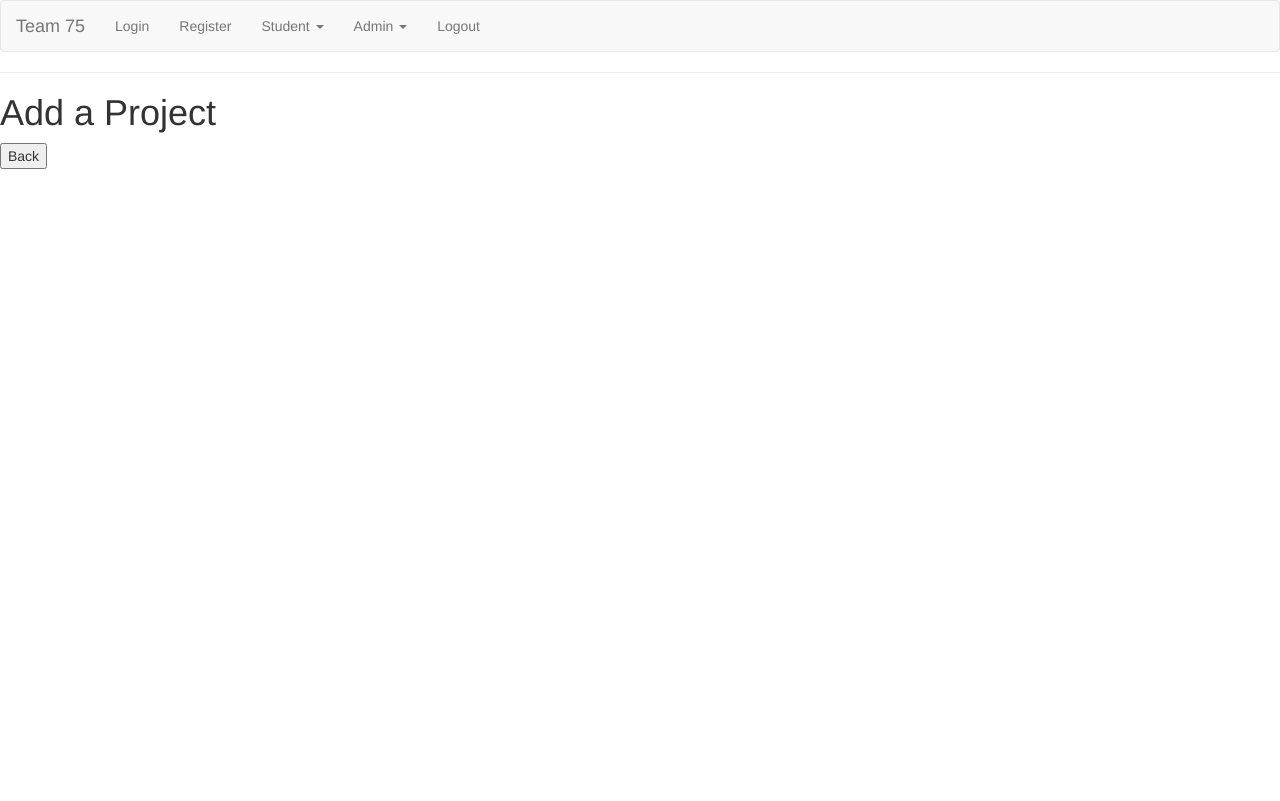
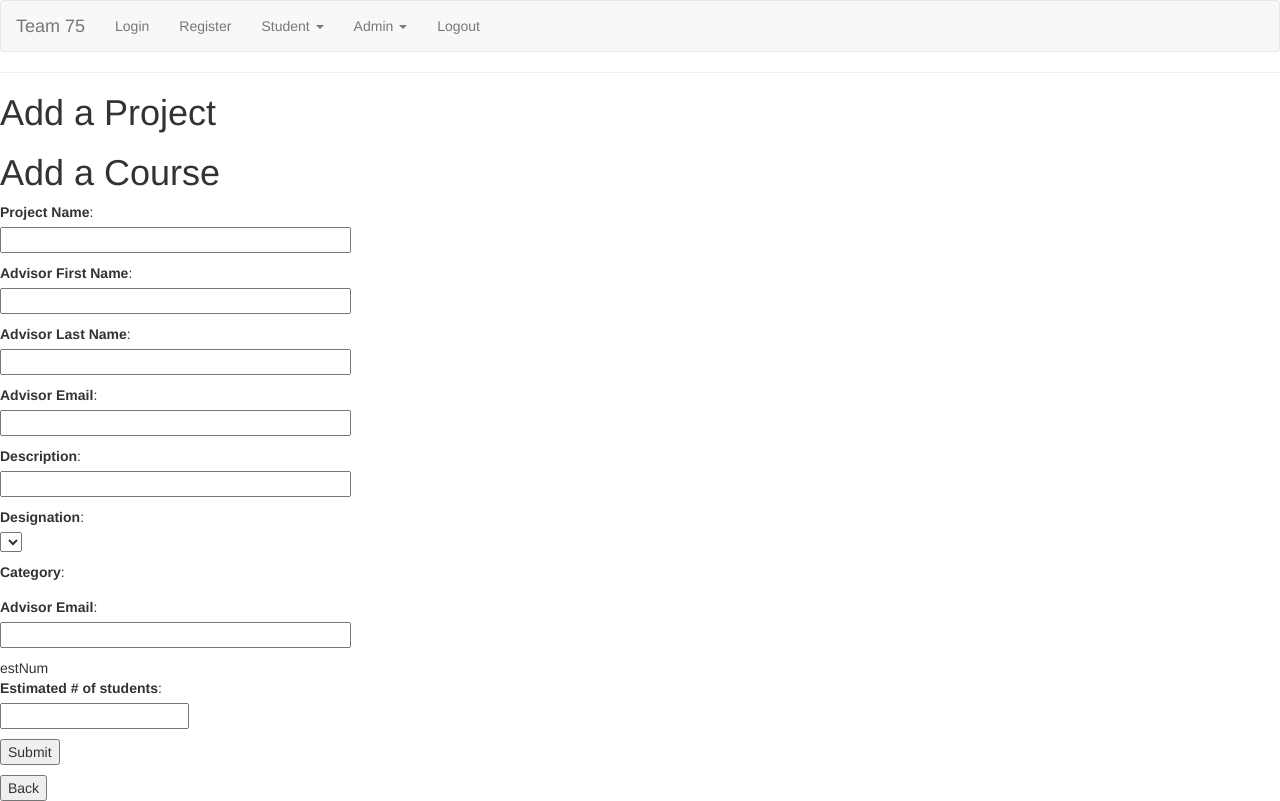
Before and after one commit to bmawji3/cs4400, a Flask app: page /add-project-admin in a window 1280 px wide. Before the commit the page ends 169 px from the top, so only its background shows below. Run offline with Flask 2, Linux system fonts and the light colour scheme; the visitor is signed in with stand-in values (Sample User, id 1); lists and menus that the app fills with data are empty; some libraries are stand-ins or nearby versions.

Commit message:
more stuff to forms

```diff
--- a/phase3/app/general/forms.py
+++ b/phase3/app/general/forms.py
@@ -27,7 +27,8 @@ class EditProfileForm(FlaskForm):
 
 class AddProjectForm(FlaskForm):
     name = StringField('Project Name', [InputRequired()])
-    advisor = StringField('Advisor', [InputRequired()])
+    advisorFName = StringField('Advisor First Name', [InputRequired()])
+    advisorLName = StringField('Advisor Last Name', [InputRequired()])
     advisorEmail = StringField('Advisor Email', [InputRequired(), Email()])
     description = StringField('Description', [InputRequired()])
     designation = SelectField('Designation')
--- a/phase3/app/templates/admin/add_project_admin.html
+++ b/phase3/app/templates/admin/add_project_admin.html
@@ -1,5 +1,46 @@
 {% extends "base.html" %}
 {% block content %}
     <h1>Add a Project</h1>
+    <h1>Add a Course</h1>
+    <form action="" method="post" name="addproject">
+        {{ form.hidden_tag() }}
+        <p>
+            {{ form.name.label }}:<br>
+            {{ form.name(size=40) }}<br>
+        </p>
+        <p>
+            {{ form.advisorFName.label }}:<br>
+            {{ form.advisorFName(size=40) }}<br>
+        </p>
+        <p>
+            {{ form.advisorLName.label }}:<br>
+            {{ form.advisorLName(size=40) }}<br>
+        </p>
+        <p>
+            {{ form.advisorEmail.label }}:<br>
+            {{ form.advisorEmail(size=40) }}<br>
+        </p>
+        <p>
+            {{ form.description.label }}:<br>
+            {{ form.description(size=40) }}<br>
+        </p>
+        <p>
+            {{ form.designation.label }}:<br>
+            {{ form.designation() }}<br>
+        </p>
+        <p>
+            <label for="category">Category</label>:<br>
+            {{ category_html | safe }}
+        </p>
+        <p>
+            {{ form.advisorEmail.label }}:<br>
+            {{ form.advisorEmail(size=40) }}<br>
+        </p>estNum
+        <p>
+            {{ form.estNum.label }}:<br>
+            {{ form.estNum(size=40) }}<br>
+        </p>
+        <p><input type="submit" value="Submit" onclick="myfunc()"></p>
+    </form>
     <button onclick="window.location.href='{{url_for('main_admin')}}'">Back</button>
 {% endblock %}
```
